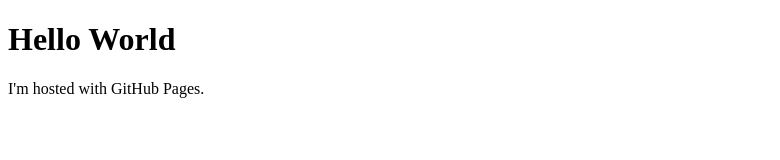
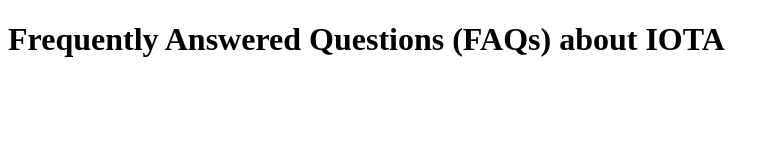
Before and after one commit to eragmus/eragmus.github.io, a plain HTML site: page index.html in a window 1280 px wide. Shown: the whole page, without its empty margins (0-780 px from the left). Drawn offline with Linux system fonts and the light colour scheme.

Commit message:
First Draft of Initial IOTA FAQs

```diff
--- a/index.html
+++ b/index.html
@@ -1,7 +1,13 @@
 <!DOCTYPE html>
+
 <html>
+
 <body>
-<h1>Hello World</h1>
-<p>I'm hosted with GitHub Pages.</p>
+
+<h1>Frequently Answered Questions (FAQs) about IOTA</h1>
+
+<p></p>
+
 </body>
+
 </html>
```
